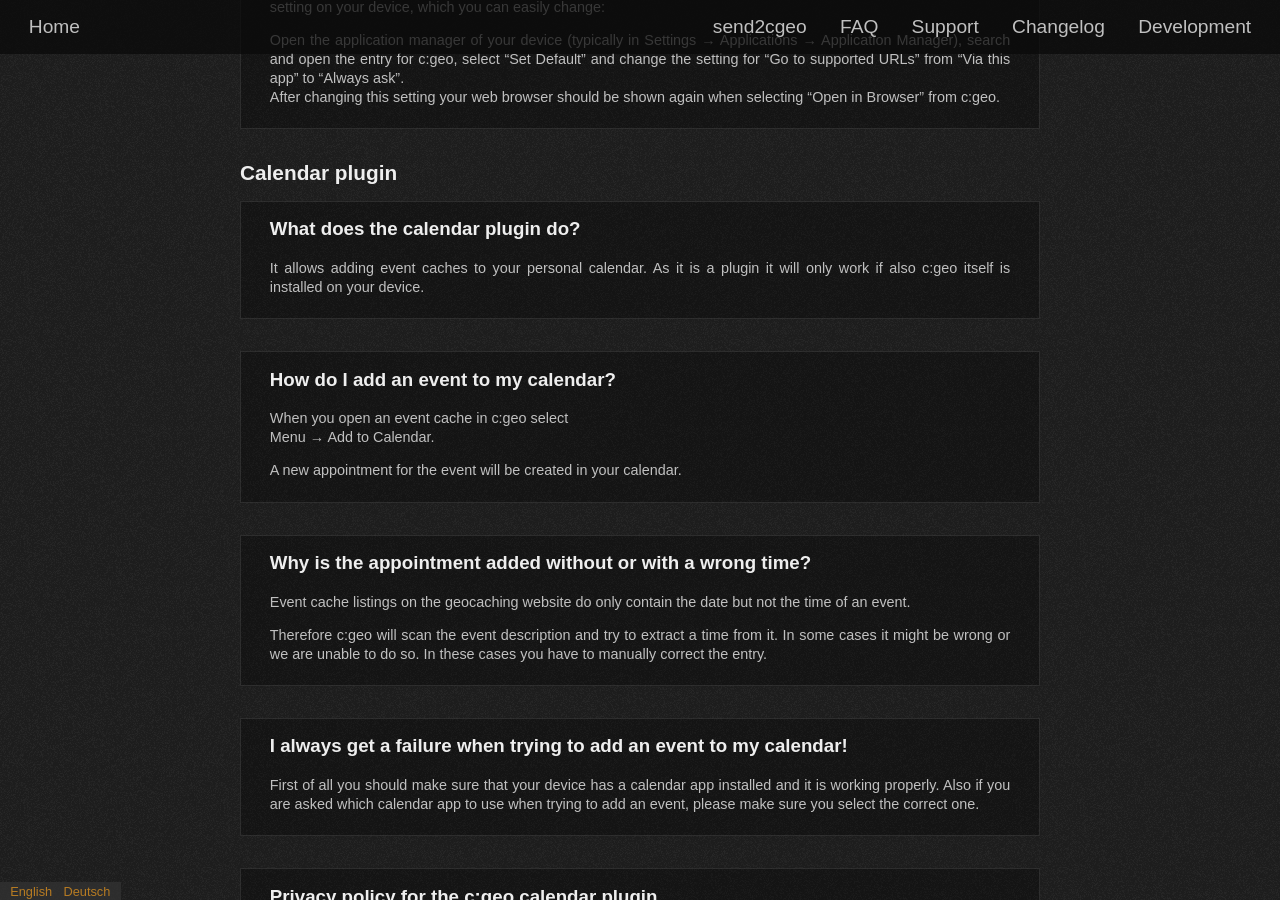
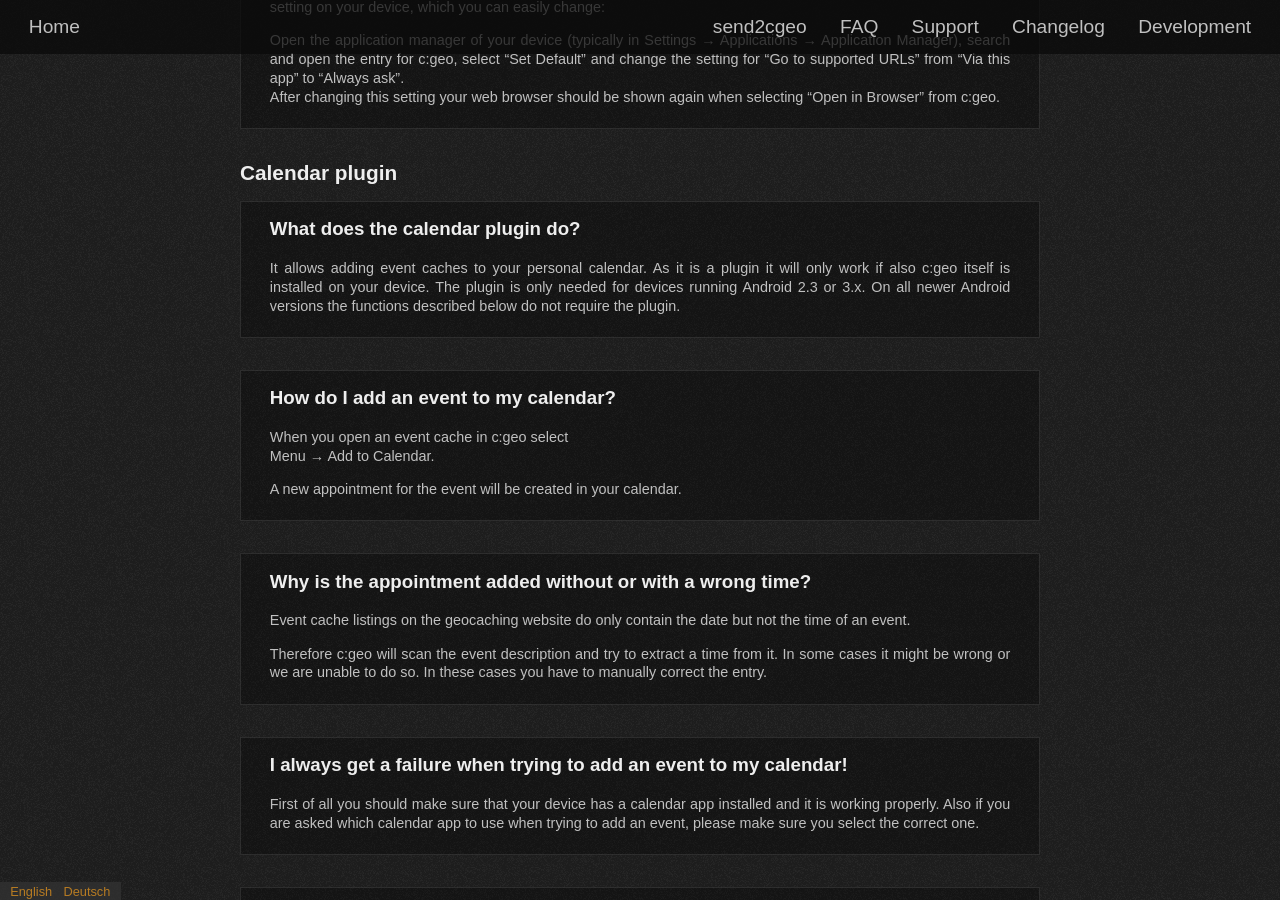
Before and after one commit to cgeo/cgeo.github.io, a Jekyll site: the page built from faq.html, in a window 1280 px wide and 900 px high, scrolled down 30950 px. Built offline with Jekyll 4.4.1, drawn with Linux system fonts in a browser that asks for light colours; some web fonts are replaced.

Commit message:
FAQ: Calendar plugin only for API 9-13

```diff
--- a/_data/faq.yml
+++ b/_data/faq.yml
@@ -2404,11 +2404,13 @@
             content: |
                 It allows adding event caches to your personal calendar.
                 As it is a plugin it will only work if also c:geo itself is installed on your device.
+                The plugin is only needed for devices running Android 2.3 or 3.x. On all newer Android versions the functions described below do not require the plugin.
         de:
             title: Wozu dient die Kalender-Erweiterung?
             content: |
                 Sie ermöglicht es Event-Caches zu deinen persönlichen Kalender hinzuzufügen.
                 Da es eine Erweiterung ist, funktioniert sie nur wenn auch c:geo auf deinem Gerät installiert ist.
+                Die Erweiterung wird nur für Geräte mit Android-Version 2.3 oder 3.x benötigt. Für alle neueren Android-Versionen wird die Erweiterung zur Nutzung der unten beschriebenen Funktionen nicht benötigt.
 
       - id: plugin-calendar-howto
         en:
```
